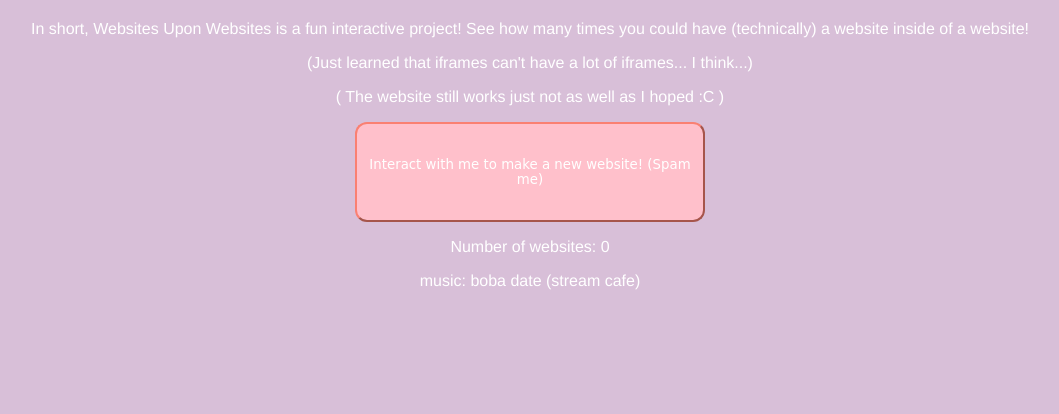
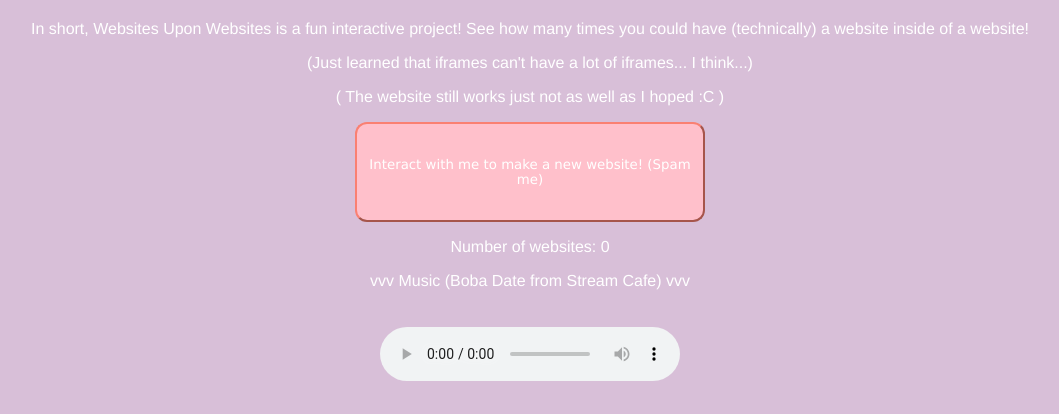
Before and after one commit to noobieyuh/Websites-Upon-Websites, a plain HTML site: page index.html in a window 1280 px wide. Shown: the part 603-1017 px from the top of the page, without its empty margins (110-1169 px from the left). Before the commit the page ends 909 px from the top, so only its background shows below. Drawn offline with Linux system fonts and the light colour scheme.

Commit message:
added pretty changes

```diff
--- a/index.html
+++ b/index.html
@@ -27,9 +27,13 @@
         </div>
     </div>
     <p>Number of websites: <a id = "numCount">0</a></p>
-    <p>music: boba date (stream cafe)</p>
-    <audio autoplay loop>
-        <source src = "background.mp3" type = "audio/mp3">
-    </audio>
+    <p>vvv Music (Boba Date from Stream Cafe) vvv</p>
+    <div class = "container">
+        <div class = "makeCenter">
+            <audio controls loop>
+                <source src = "background.mp3" type = "audio/mp3">
+            </audio>
+        </div>
+    </div>
 </body>
 </html>
--- a/index.js
+++ b/index.js
@@ -1,5 +1,5 @@
 var sound = new Audio("sparkle.mp3");
-sound.play();
+
 
 function addWebsite()
 {
@@ -17,3 +17,5 @@ function counter()
     amount++;
     document.getElementById("numCount").innerHTML = amount;
 }
+
+sound.play();
--- a/styles.css
+++ b/styles.css
@@ -30,7 +30,7 @@ button
     border-color:salmon;
     background-color: pink;
     color:white;
-    font-family:cursive;
+    font-family:Verdana, Geneva, Tahoma, sans-serif;
 }
 
 iframe
```
